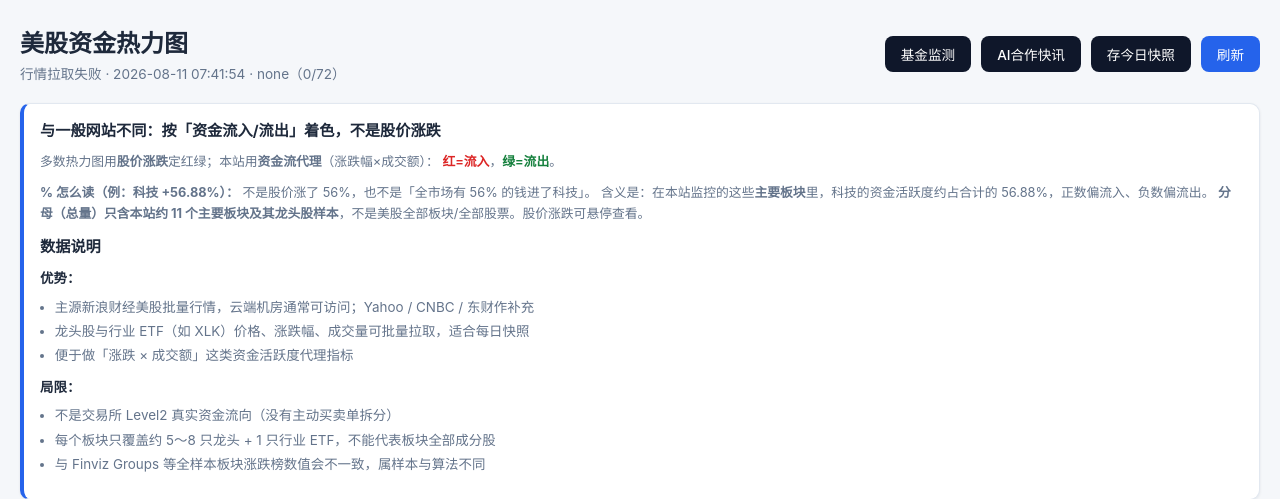
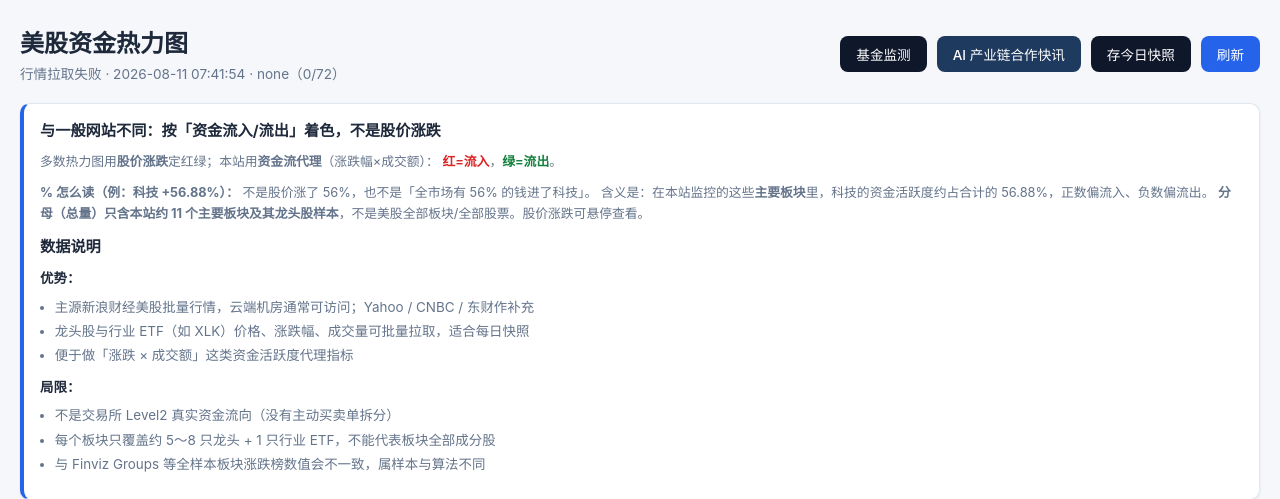
Before and after one commit to Jacksnvanakjs/Athena, a FastAPI app: page /heatmap in a window 1280 px wide. Shown: the top 499 px of the page. Run offline with FastAPI, Linux system fonts and the light colour scheme; data that the repository does not hold is empty; parts of the project's set-up code (start-up, migrations or seed data) failed here and were passed over.

Commit message:
Make AI deal monitor nav link visible on heatmap and index pages.
Use the full label「AI 产业链合作快讯」with a distinct button color so the entry is easier to find.

Co-authored-by: Cursor <cursoragent@cursor.com>

```diff
--- a/templates/heatmap.html
+++ b/templates/heatmap.html
@@ -185,9 +185,9 @@
         <h1>美股资金热力图</h1>
         <div class="sub" id="metaLine">加载中...</div>
       </div>
-      <div style="display:flex;gap:10px;flex-wrap:wrap">
+      <div style="display:flex;gap:10px;flex-wrap:wrap;align-items:center">
         <a class="btn btn-dark" href="/">基金监测</a>
-        <a class="btn btn-dark" href="/deals">AI合作快讯</a>
+        <a class="btn" href="/deals" style="background:#1e3a5f;color:#fff;text-decoration:none">AI 产业链合作快讯</a>
         <button class="btn btn-dark" id="snapBtn" onclick="saveSnapshot()">存今日快照</button>
         <button class="btn btn-primary" id="refreshBtn" onclick="reloadAll(true)">刷新</button>
       </div>
--- a/templates/index.html
+++ b/templates/index.html
@@ -172,7 +172,7 @@
       </div>
       <div style="display:flex;gap:10px;align-items:center;flex-wrap:wrap">
         <a href="/heatmap" class="btn" style="background:#0f172a;color:#fff;text-decoration:none">美股热力图</a>
-        <a href="/deals" class="btn" style="background:#1e3a5f;color:#fff;text-decoration:none">AI合作快讯</a>
+        <a href="/deals" class="btn" style="background:#1e3a5f;color:#fff;text-decoration:none">AI 产业链合作快讯</a>
         <button class="btn btn-primary" id="scrapeBtn" onclick="triggerScrape()">立即抓取</button>
       </div>
     </header>
```
